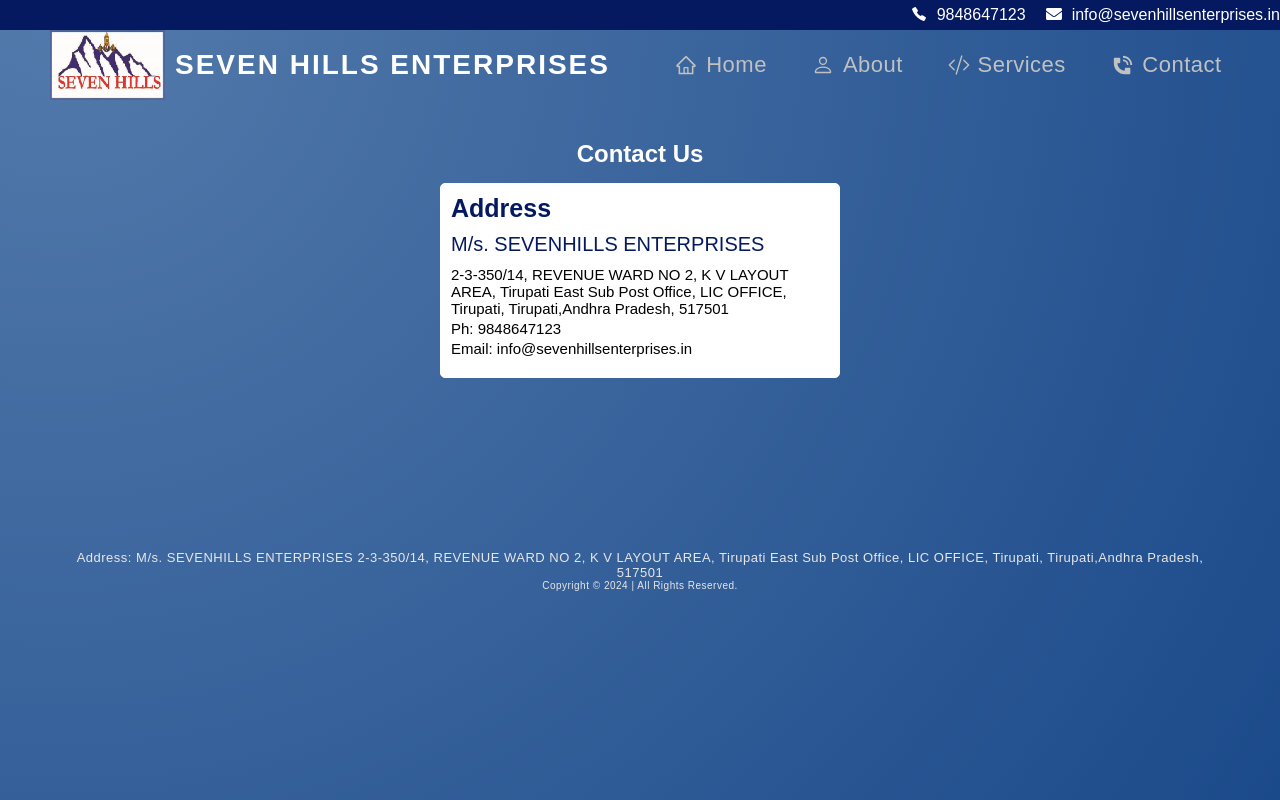
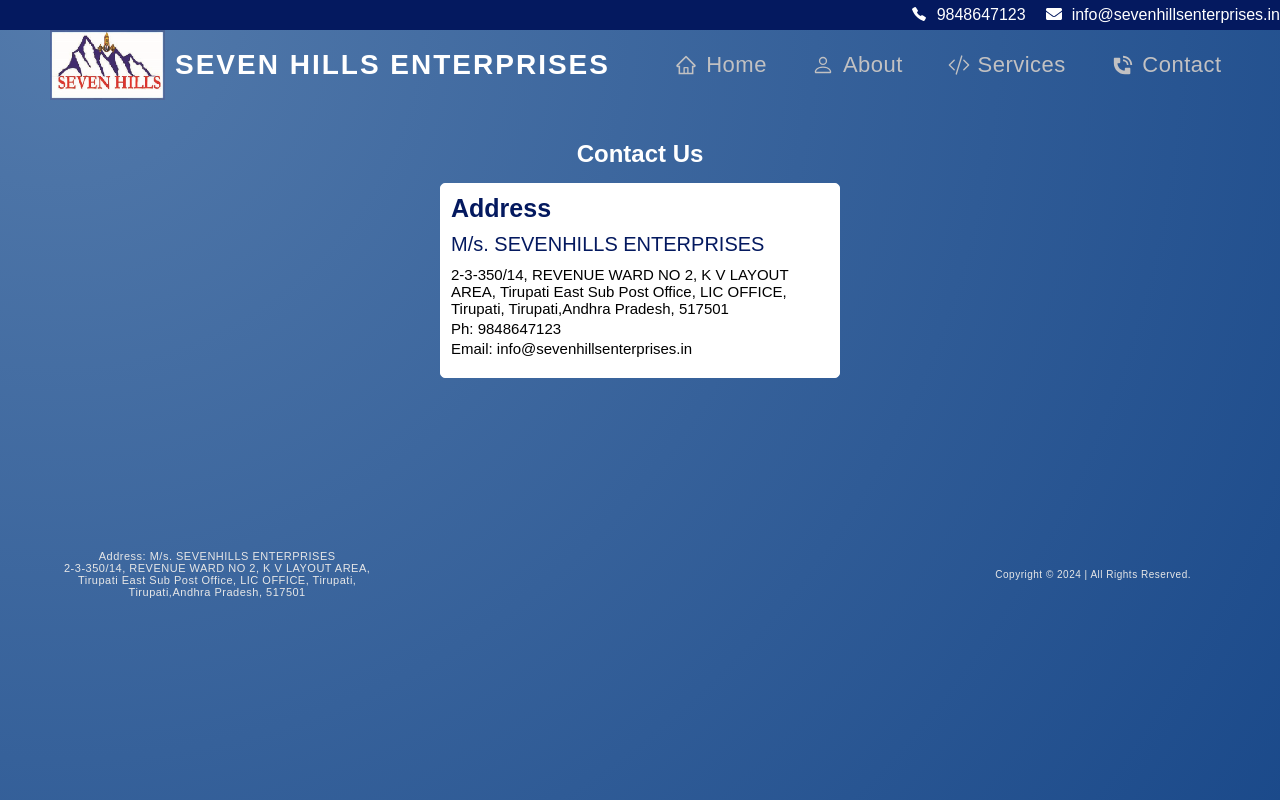
Before and after one commit to KavyaVema/sevenhills, a React (Vite) app: page /Contact in a window 1280 px wide. Built offline with nearby package versions, Linux system fonts and the light colour scheme.

Commit message:
footer style change

```diff
--- a/src/Components/Footer.jsx
+++ b/src/Components/Footer.jsx
@@ -8,7 +8,7 @@
   return (
     <footer>
 
-      <div style={{fontSize:"13px"}}>Address: M/s. SEVENHILLS ENTERPRISES 2-3-350/14, REVENUE WARD NO 2, K V LAYOUT AREA, Tirupati East Sub Post Office, LIC OFFICE, Tirupati, Tirupati,Andhra Pradesh, 517501</div>
+      <div style={{fontSize:"11px"}}>Address: M/s. SEVENHILLS ENTERPRISES<br/> 2-3-350/14, REVENUE WARD NO 2, K V LAYOUT AREA, <br/> Tirupati East Sub Post Office, LIC OFFICE, Tirupati, <br/>Tirupati,Andhra Pradesh, 517501</div>
       <h4 style={{fontSize:"10px"}}>Copyright &copy; {year} | All Rights Reserved.</h4>
     </footer>
   );
--- a/src/index.css
+++ b/src/index.css
@@ -422,7 +422,7 @@
   display: flex;
   flex-wrap: wrap;
   align-items: center;
-  justify-content: space-evenly;
+  justify-content: space-between;
   position: relative;
   bottom: 0px;
   text-align: center;
```
